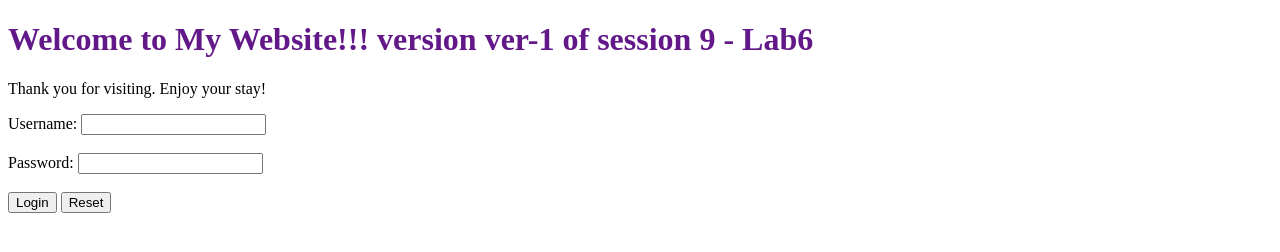
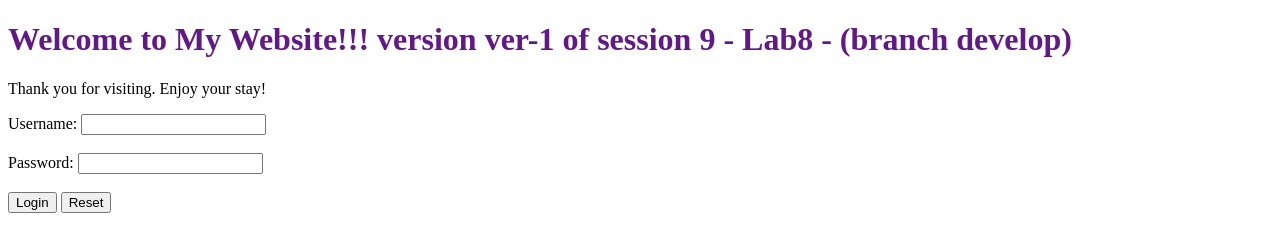
Before and after one commit to Avangard-Nguyen/nodejs-random-color, a website: page public/index.html in a window 1280 px wide. Drawn offline with Linux system fonts and the light colour scheme.

Commit message:
Update index.html

```diff
--- a/public/index.html
+++ b/public/index.html
@@ -7,7 +7,7 @@
 </head>
 
 <body>
-    <h1 id="welcome" style="color: #631889;">Welcome to My Website!!! version ver-1 of session 9 - Lab6</h1>
+    <h1 id="welcome" style="color: #631889;">Welcome to My Website!!! version ver-1 of session 9 - Lab8 - (branch develop)</h1>
     <p>Thank you for visiting. Enjoy your stay!</p>
 
     <form action="/api/login" method="POST">
```
